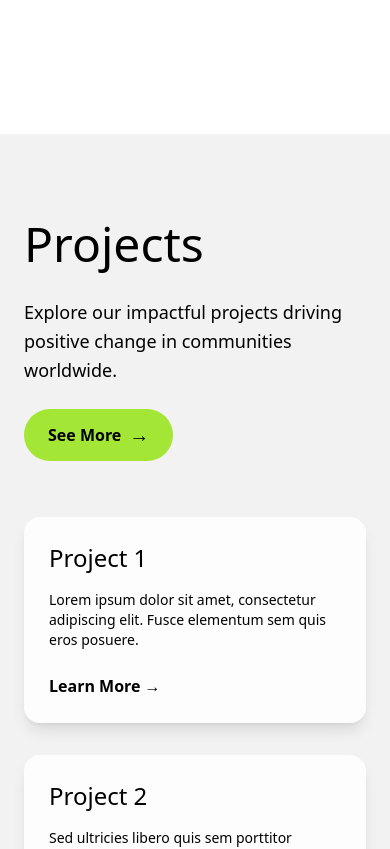
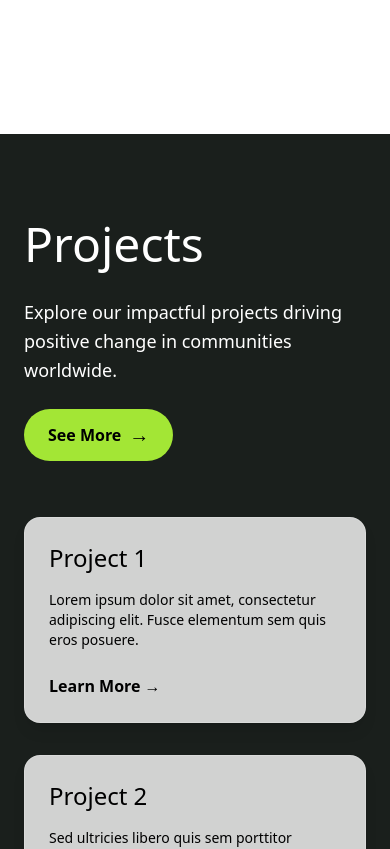
Before and after one commit to Manushivuz/iisppr, a React (Vite) app: page / in a window 390 px wide. Shown: the part 2360-3209 px from the top of the page. Built offline with nearby package versions, Linux system fonts and the light colour scheme.

Commit message:
Update ProjectsHighlight.jsx
added static bg color

```diff
--- a/src/components/home/ProjectsHighlight.jsx
+++ b/src/components/home/ProjectsHighlight.jsx
@@ -35,21 +35,16 @@ const ProjectsHighlight = () => {
   ];
 
   return (
-    <div
-      className="relative w-full min-h-screen bg-white bg-cover bg-center"
-
-    >
-      {/* Overlay */}
-      <div className="absolute inset-0 bg-black/5 backdrop-blur-sm"></div>
-
+    <div className="relative w-full min-h-screen bg-[#1a1f1c]">
       {/* Content */}
       <div className="relative z-10 pt-20 pb-12 max-w-7xl mx-auto px-6 text-white">
         {/* Heading */}
         <motion.h2
           initial="hidden"
           whileInView="visible"
+          viewport={{ once: false, amount: 0.5 }}
           variants={fadeInUp}
-          className="text-[48px] text-black md:text-[80px] font-playfair font-medium leading-tight"
+          className="text-[48px] md:text-[80px] font-playfair font-medium leading-tight"
         >
           Projects
         </motion.h2>
@@ -58,9 +53,10 @@ const ProjectsHighlight = () => {
         <motion.p
           initial="hidden"
           whileInView="visible"
+          viewport={{ once: false, amount: 0.5 }}
           variants={fadeInUp}
           custom={1}
-          className="mt-6 max-w-3xl text-black text-lg font-montserrat leading-relaxed"
+          className="mt-6 max-w-3xl text-lg font-montserrat leading-relaxed"
         >
           Explore our impactful projects driving positive change in communities worldwide.
         </motion.p>
@@ -69,6 +65,7 @@ const ProjectsHighlight = () => {
         <motion.div
           initial="hidden"
           whileInView="visible"
+          viewport={{ once: false, amount: 0.5 }}
           variants={fadeInUp}
           custom={2}
           className="mt-6"
@@ -88,6 +85,7 @@ const ProjectsHighlight = () => {
               custom={index + 3}
               initial="hidden"
               whileInView="visible"
+              viewport={{ once: false, amount: 0.5 }}
               variants={fadeInUp}
               className="relative group"
             >
@@ -95,12 +93,12 @@ const ProjectsHighlight = () => {
               <div className="absolute -inset-0.5 rounded-2xl bg-gradient-to-r from-purple-500 to-lime-400 opacity-0 group-hover:opacity-100 blur transition duration-300"></div>
 
               {/* Card Content */}
-              <div className="relative bg-white/80 backdrop-blur-md rounded-2xl p-6 text-white shadow-lg border border-white/20 transition-all duration-300 group-hover:scale-105 group-hover:shadow-2xl hover:rotate-[1deg]">
-                <h3 className="text-2xl text-black font-playfair mb-4">{project.title}</h3>
-                <p className="text-sm text-black font-montserrat mb-6">{project.description}</p>
+              <div className="relative bg-white/80 backdrop-blur-md rounded-2xl p-6 text-black shadow-lg border border-white/20 transition-all duration-300 group-hover:scale-105 group-hover:shadow-2xl hover:rotate-[1deg]">
+                <h3 className="text-2xl font-playfair mb-4">{project.title}</h3>
+                <p className="text-sm font-montserrat mb-6">{project.description}</p>
                 <Link
                   to="/projects"
-                  className="inline-flex text-black items-center gap-1 font-semibold font-montserrat hover:underline"
+                  className="inline-flex items-center gap-1 font-semibold font-montserrat hover:underline"
                 >
                   Learn More <span>→</span>
                 </Link>
```
